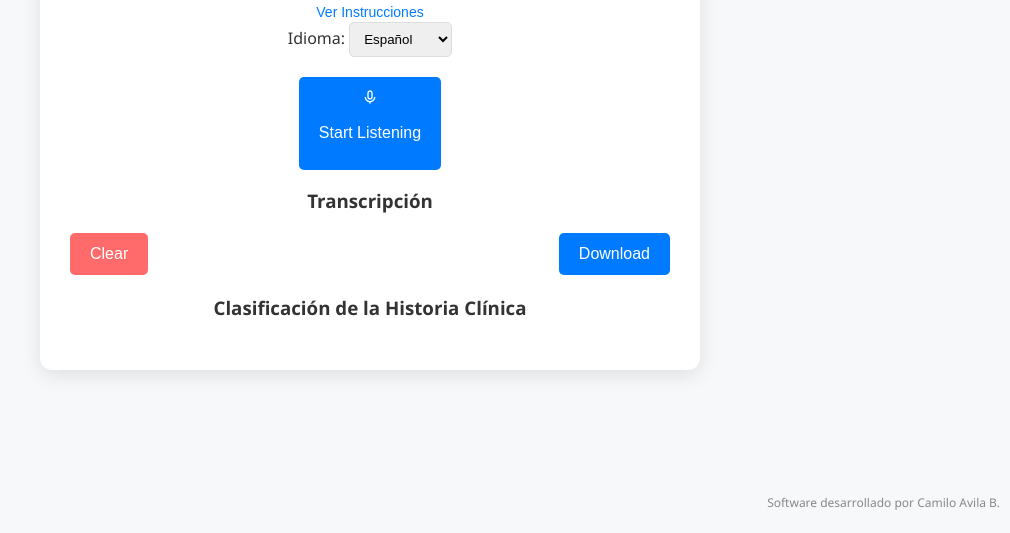
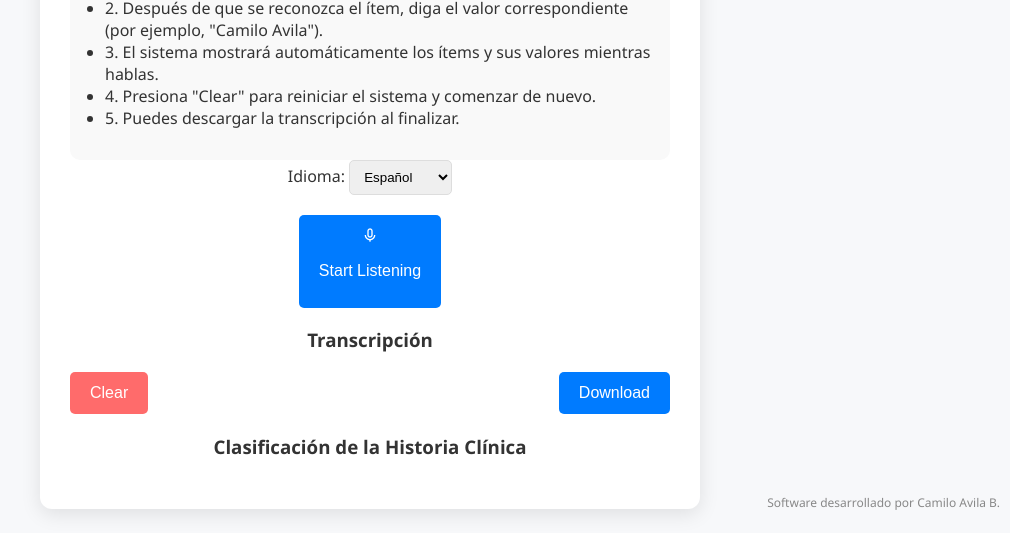
Before and after one commit to Cabiceab/MediAI-, a plain HTML site: page index.html in a window 1280 px wide. Shown: the part 267-800 px from the top of the page, without its empty margins (270-1280 px from the left). Drawn offline with nearby package versions, Linux system fonts and the light colour scheme.

Commit message:
Update index.html

```diff
--- a/index.html
+++ b/index.html
@@ -1,6 +1,5 @@
 <!DOCTYPE html>
 <html lang="en">
-
 <head>
     <meta charset="UTF-8">
     <meta name="viewport" content="width=device-width, initial-scale=1.0">
@@ -8,7 +7,6 @@
     <link rel="stylesheet" href="PedIA.css">
     <title>MediAI - Speech to Text</title>
 </head>
-
 <body>
 
     <div class="container">
@@ -17,8 +15,8 @@
             <button id="instructionsToggle" class="instructions-btn">Ver Instrucciones</button>
         </header>
 
-        <!-- Instructions Section (Plegable) -->
-        <div id="instructions" class="instructions" style="display: none;">
+        <!-- Manual de Instrucciones (Plegable) -->
+        <div id="instructions" class="instructions">
             <h3>Instrucciones:</h3>
             <ul>
                 <li>1. Diga el nombre del ítem (por ejemplo, "Nombre").</li>
@@ -29,7 +27,7 @@
             </ul>
         </div>
 
-        <!-- Main Section -->
+        <!-- Sección principal -->
         <div class="main-content">
             <div class="settings">
                 <div class="language">
@@ -78,5 +76,4 @@
 
     <script src="PedIA.js"></script>
 </body>
-
 </html>
```
